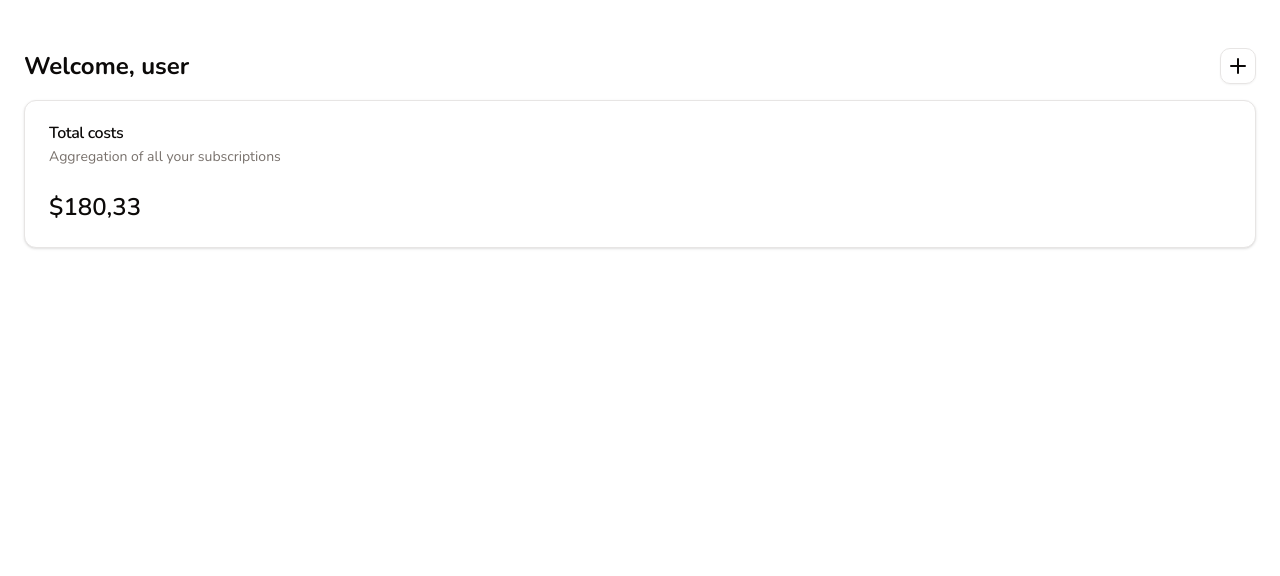
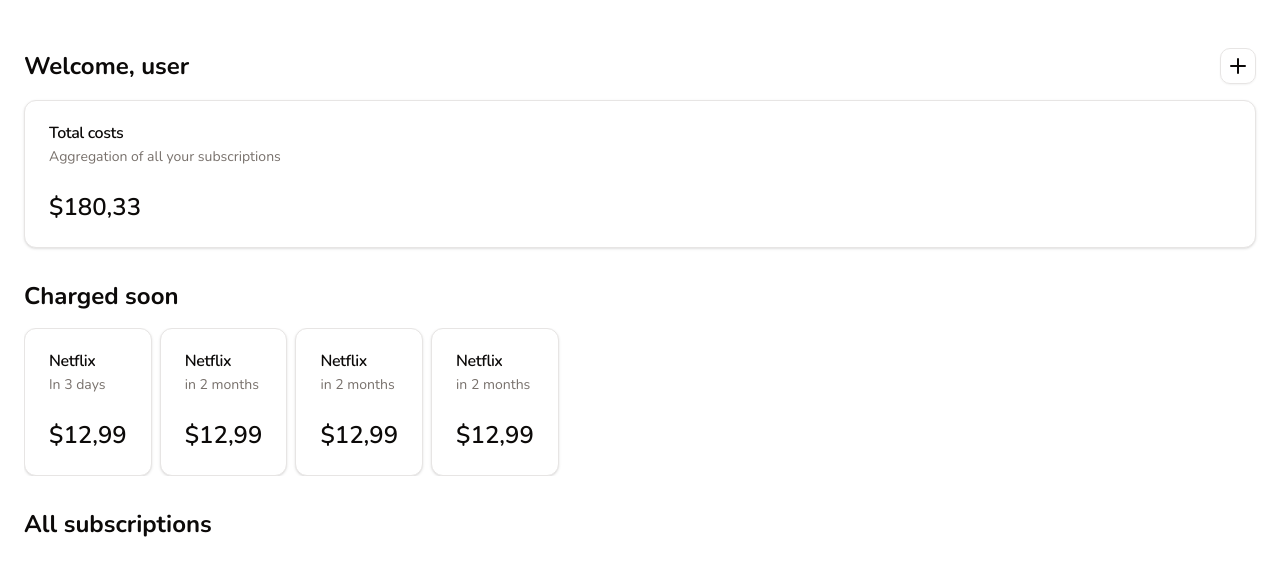
Before and after one commit to VaggelisKa/subscriptions-manager, a Next.js app: page / in a window 1280 px wide. Shown: the top 576 px of the page. Built offline with nearby package versions, Linux system fonts and the light colour scheme.

Commit message:
Create dummy "charged soon" cards and design

```diff
--- a/src/app/page.tsx
+++ b/src/app/page.tsx
@@ -10,7 +10,8 @@
 
 export default function Home() {
   return (
-    <main>
+    <main className="flex flex-col gap-8">
+      <section>
         <div className="mb-4 flex items-center justify-between">
           <h1 className="text-2xl font-bold">Welcome, user</h1>
           <AddNewSubscriptionButton />
@@ -26,6 +27,69 @@
             <span className="text-2xl font-semibold">$180,33</span>
           </CardContent>
         </Card>
+      </section>
+
+      <section>
+        <div className="mb-4 flex items-center justify-between">
+          <h2 className="text-2xl font-bold">Charged soon</h2>
+        </div>
+
+        <ul className="flex gap-2 overflow-x-scroll">
+          <li className="max-w-[150px]">
+            <Card>
+              <CardHeader>
+                <CardTitle>Netflix</CardTitle>
+                <CardDescription>In 3 days</CardDescription>
+              </CardHeader>
+              <CardContent>
+                <span className="text-2xl font-semibold">$12,99</span>
+              </CardContent>
+            </Card>
+          </li>
+
+          <li className="max-w-[150px]">
+            <Card>
+              <CardHeader>
+                <CardTitle>Netflix</CardTitle>
+                <CardDescription>in 2 months</CardDescription>
+              </CardHeader>
+              <CardContent>
+                <span className="text-2xl font-semibold">$12,99</span>
+              </CardContent>
+            </Card>
+          </li>
+
+          <li className="max-w-[150px]">
+            <Card>
+              <CardHeader>
+                <CardTitle>Netflix</CardTitle>
+                <CardDescription>in 2 months</CardDescription>
+              </CardHeader>
+              <CardContent>
+                <span className="text-2xl font-semibold">$12,99</span>
+              </CardContent>
+            </Card>
+          </li>
+
+          <li className="max-w-[150px]">
+            <Card>
+              <CardHeader>
+                <CardTitle>Netflix</CardTitle>
+                <CardDescription>in 2 months</CardDescription>
+              </CardHeader>
+              <CardContent>
+                <span className="text-2xl font-semibold">$12,99</span>
+              </CardContent>
+            </Card>
+          </li>
+        </ul>
+      </section>
+
+      <section>
+        <div className="mb-4 flex items-center justify-between">
+          <h2 className="text-2xl font-bold">All subscriptions</h2>
+        </div>
+      </section>
     </main>
   );
 }
```
Lines whose indentation alone changed are shown as unchanged.
